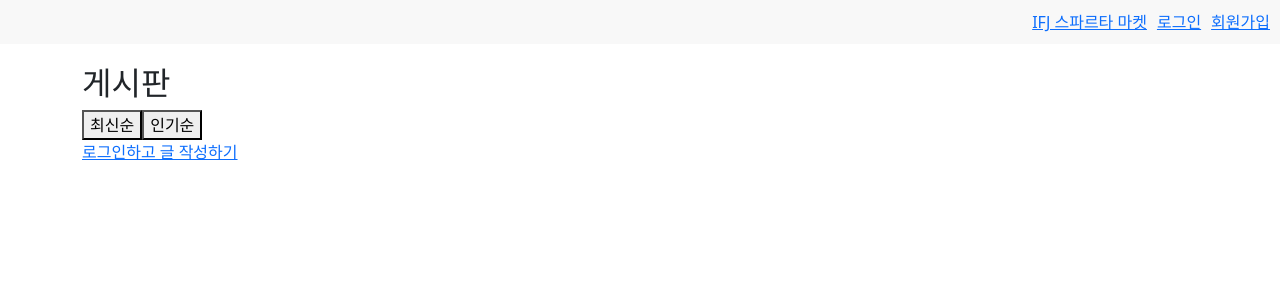
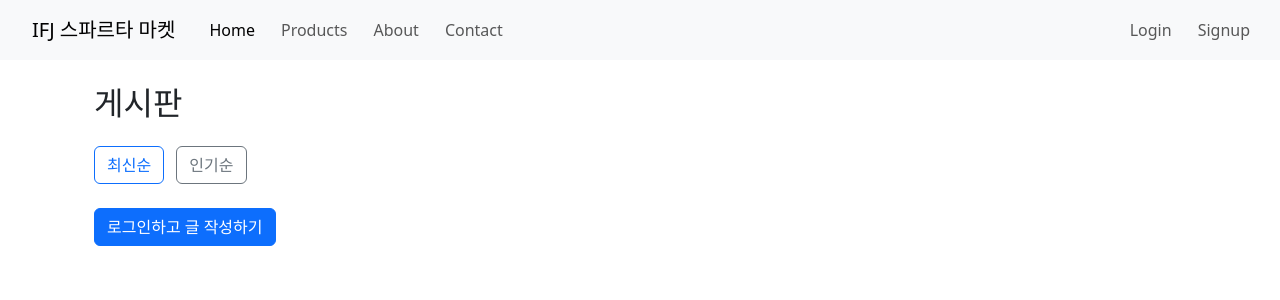
Before and after one commit to yunlowell/ifj, a Django app: page /products/ in a window 1280 px wide. Shown: the top 300 px of the page. Run offline with Django 4.2, Linux system fonts and the light colour scheme; data that the repository does not hold is empty; some libraries are stand-ins or nearby versions.

Commit message:
feat: 게시글 목록 페이지 부트스트랩 적용
base.html의 nav 수정
products.html 그리드 형식을 사용해 게시글을 바둑판 형식으로 변경

```diff
--- a/products/templates/products/products.html
+++ b/products/templates/products/products.html
@@ -2,35 +2,38 @@
 
 {% block content %}
 
-<h2>게시판</h2>
+<div class="container mt-4">
+    <h2 class="mb-4">게시판</h2>
 
-<form action="" method="GET" id="prdForm">
+    <form action="" method="GET" id="prdForm" class="mb-4">
         {% csrf_token %}
-    <button type="submit" name="sort" value="latest">최신순</buttom>
-        <button type="submit" name="sort" value="popular">인기순</button>
+        <button type="submit" name="sort" value="latest" class="btn btn-outline-primary me-2">최신순</button>
+        <button type="submit" name="sort" value="popular" class="btn btn-outline-secondary">인기순</button>
     </form>
 
-
     {% if request.user.is_authenticated %}
-<a href="{% url 'articles:create' %}">
-    <button>새로운 글작성</button>
-</a>
+    <a href="{% url 'articles:create' %}" class="btn btn-success mb-4">새로운 글작성</a>
     {% else %}
-<a href="{% url 'accounts:login' %}">로그인하고 글 작성하기</a>
+    <a href="{% url 'accounts:login' %}" class="btn btn-primary mb-4">로그인하고 글 작성하기</a>
     {% endif %}
 
-
+    <div class="row">
         {% for article in articles %}
-<div style="margin-top: 10px;">
+        <div class="col-lg-3 col-md-4 col-sm-6 mb-4">
+            <a href="{% url 'articles:article_detail' article.pk %}" class="text-decoration-none text-dark">
+                <div class="card h-100 border-0 shadow-sm">
                     {% if article.image %}
-        <div>
-            <img src="{{ article.image.url }}" alt="{{ article.title }}" width="100" height="100">
+                    <img src="{{ article.image.url }}" class="card-img-top" alt="{{ article.title }}" style="width: 100%; height: 300px; object-fit: cover; border-radius: 15px 15px 0 0;">
+                    {% endif %}
+                    <div class="card-body bg-light p-2">
+                        <h6 class="card-title">{{ article.title }}</h6>
+                        <p class="card-text">찜수: {{ article.like_count }} 조회수: {{ article.views }}</p>
                     </div>
-    {% endif %}
-    <a href="{% url 'articles:article_detail' article.pk %}">
-        <p>{{ article.title }} 찜수: {{ article.like_count }} 조회수: {{ article.views }}</p>
+                </div>
             </a>
         </div>
         {% endfor %}
+    </div>
+</div>
 
 {% endblock content %}
--- a/templates/base.html
+++ b/templates/base.html
@@ -17,32 +17,60 @@
 </head>
 
 <body>
-    <div class="navbar">
 
-        <a href="{% url 'articles:articles' %}">IFJ 스파르타 마켓</a>
+    <nav class="navbar navbar-expand-lg navbar-light bg-light">
+        <div class="container-fluid">
+            <a class="navbar-brand" href="{% url 'articles:articles' %}">IFJ 스파르타 마켓</a>
+            <button class="navbar-toggler" type="button" data-bs-toggle="collapse" data-bs-target="#navbarNav"
+                aria-controls="navbarNav" aria-expanded="false" aria-label="Toggle navigation">
+                <span class="navbar-toggler-icon"></span>
+            </button>
+            <div class="collapse navbar-collapse" id="navbarNav">
+                <ul class="navbar-nav me-auto mb-2 mb-lg-0">
+                    <li class="nav-item">
+                        <a class="nav-link active" aria-current="page" href="{% url 'articles:articles' %}">Home</a>
+                    </li>
+                    <li class="nav-item">
+                        <a class="nav-link" href="#">Products</a>
+                    </li>
+                    <li class="nav-item">
+                        <a class="nav-link" href="#">About</a>
+                    </li>
+                    <li class="nav-item">
+                        <a class="nav-link" href="#">Contact</a>
+                    </li>
+                </ul>
+                <ul class="navbar-nav">
+                    {% if request.user.is_authenticated %}
+                    <li class="nav-item">
+                        <a class="nav-link" href="{% url 'users:profile' username=request.user.username %}">Profile</a>
+                    </li>
+                    <li class="nav-item">
+                        <form action="{% url 'accounts:logout' %}" method="POST" class="d-inline">
+                            {% csrf_token %}
+                            <button class="nav-link btn btn-link" type="submit" style="padding: 0;">Logout</button>
+                        </form>
+                    </li>
+                    {% else %}
+                    <li class="nav-item">
+                        <a class="nav-link" href="{% url 'accounts:login' %}">Login</a>
+                    </li>
+                    <li class="nav-item">
+                        <a class="nav-link" href="{% url 'accounts:signup' %}">Signup</a>
+                    </li>
+                    {% endif %}
+                </ul>
+            </div>
+        </div>
+    </nav>
 
-        {% if request.user.is_authenticated %}
-        <form action="{% url 'accounts:logout' %}" method="POST">
-            {% csrf_token %}
-            <input type="submit" value="로그아웃" />
-
-        </form>
-        <form action="{% url 'users:profile' username=request.user.username %}" method="GET">
-        <script src="https://kit.fontawesome.com/df979aa268.js" crossorigin="anonymous"></script>
-            {% csrf_token %}
-            <input type="submit" value="프로필" />
-        </form>
-
-        {% else %}
-        <a href="{% url 'accounts:login' %}">로그인</a>
-        <a href="{% url 'accounts:signup' %}">회원가입</a>
-        {% endif%}
-    </div>
     <div class="container">
         {% block content %}
         {% endblock content %}
     </div>
+
     <script src="https://cdn.jsdelivr.net/npm/bootstrap@5.3.3/dist/js/bootstrap.bundle.min.js" integrity="sha384-YvpcrYf0tY3lHB60NNkmXc5s9fDVZLESaAA55NDzOxhy9GkcIdslK1eN7N6jIeHz" crossorigin="anonymous"></script>
+    <script src="https://kit.fontawesome.com/df979aa268.js" crossorigin="anonymous"></script>
 
 </body>
 
```
Also changed, not shown: media/images/coinman_0RMER22.png (added), media/images/coinman_WFJ4ZMh.png (added), media/images/neco_827JlIo.jfif (added), media/images/비타민_p0LVLYl.png (added), media/images/자전거_oLwUyQJ.png (added). Lines whose indentation alone changed are shown as unchanged.
